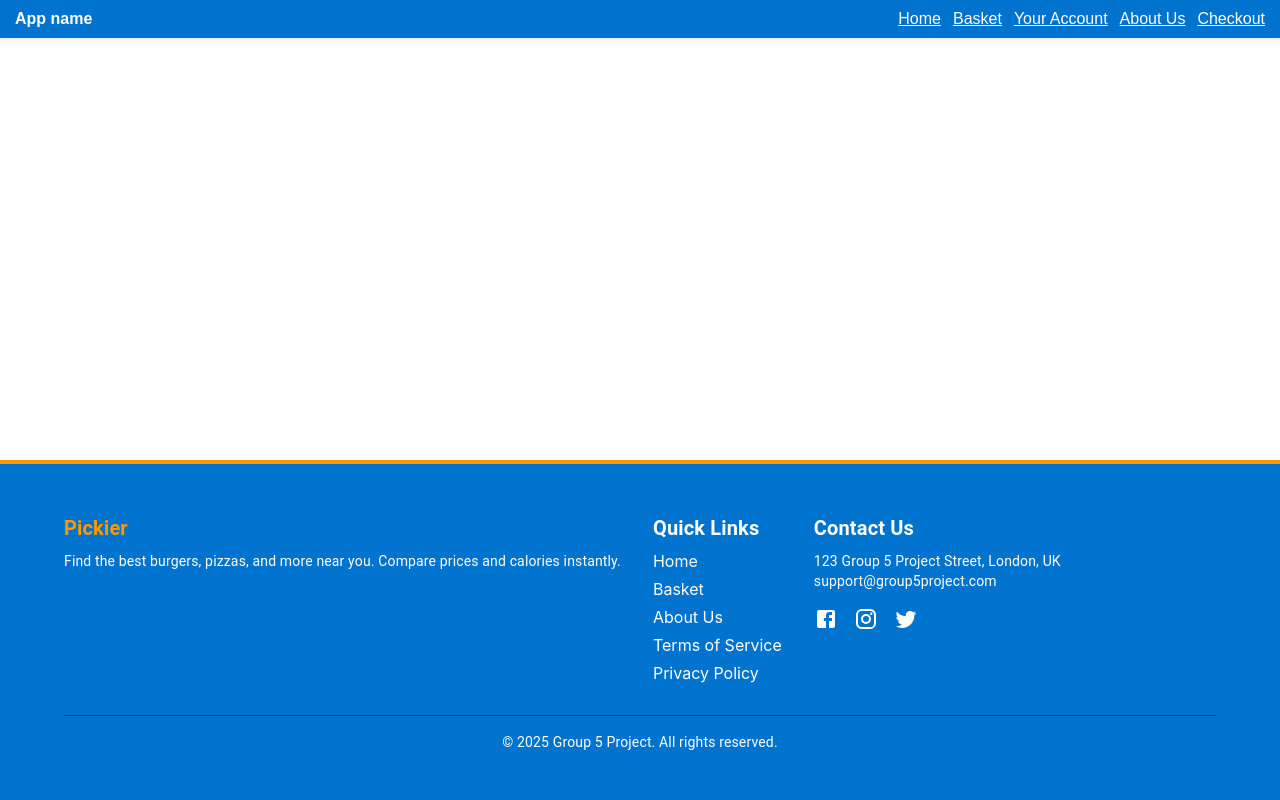
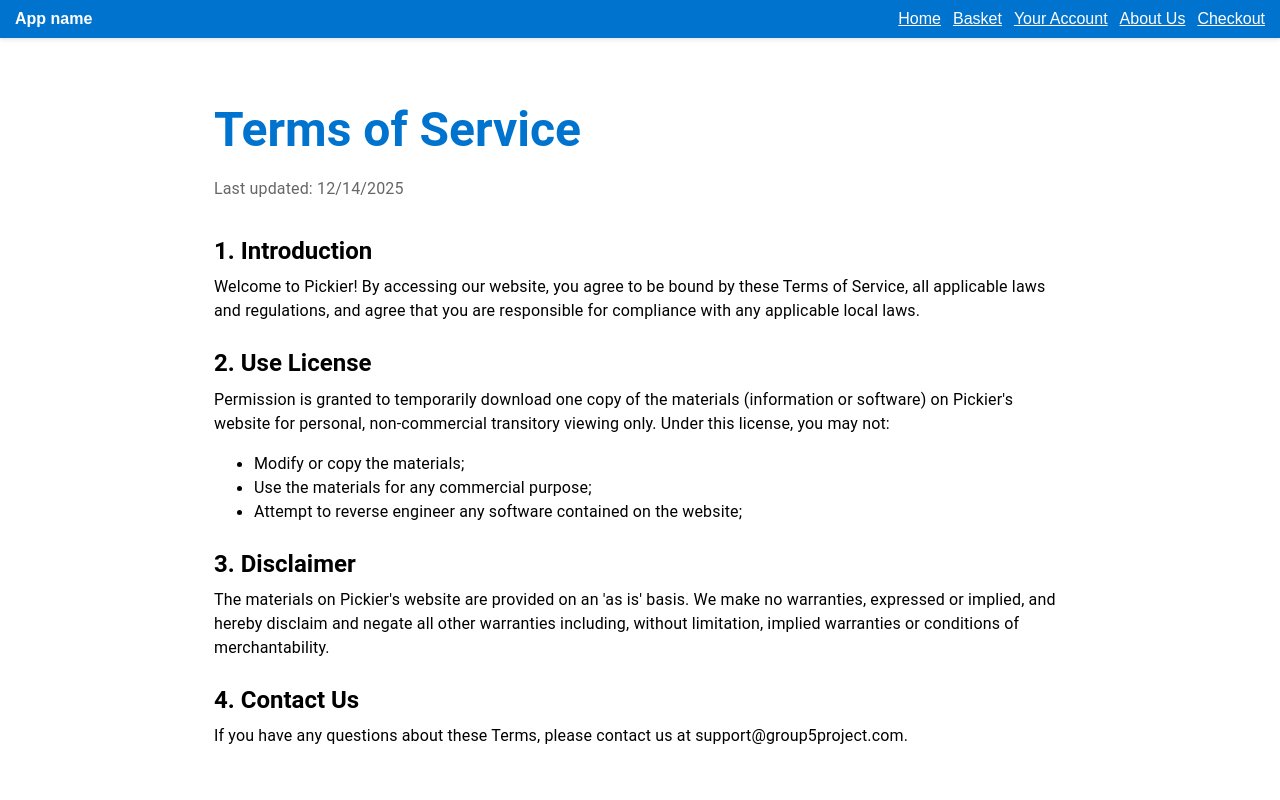
Before and after one commit to mxria-a/CFG-Group5-Project, a React (Create React App) app in the folder frontend/: page /terms in a window 1280 px wide. Shown: the top 800 px of the page. Built offline with nearby package versions, Linux system fonts and the light colour scheme; no server answers.

Commit message:
added privacy policy and terms of conditions page

```diff
--- a/frontend/src/App.jsx
+++ b/frontend/src/App.jsx
@@ -11,6 +11,8 @@ import CustomerProfile from "./Pages/CustomerProfile/customerProfile";
 import Footer from "./Components/Footer";
 import Basket from "./Pages/Basket/basket";
 import CheckoutPage from "./Pages/CheckoutPage";
+import TermsOfService from './Components/TermsOfService';
+import PrivacyPolicy from './Components/PrivacyPolicy';
 
 function App() {
   return (
@@ -50,6 +52,8 @@ function App() {
               <Route path="/about-us" element={<TeamIntro />} />
 
               <Route path="/checkout" element={<CheckoutPage />} />
+              <Route path="/terms" element={<TermsOfService />} />
+               <Route path="/privacy" element={<PrivacyPolicy />} />
             </Routes>
           </Box>
 
--- a/frontend/src/Components/Footer.jsx
+++ b/frontend/src/Components/Footer.jsx
@@ -50,8 +50,13 @@ const Footer = () => {
                 About Us
               </MuiLink>
 
-              <MuiLink href="#" color="inherit" underline="hover">Terms of Service</MuiLink>
-              <MuiLink href="#" color="inherit" underline="hover">Privacy Policy</MuiLink>
+              <MuiLink component={RouterLink} to="/terms" color="inherit" underline="hover">
+                 Terms of Service
+                 </MuiLink>
+
+              <MuiLink component={RouterLink} to="/privacy" color="inherit" underline="hover">
+                Privacy Policy
+                    </MuiLink>
             </Box>
           </Grid>
 
--- /dev/null
+++ b/frontend/src/Components/PrivacyPolicy.js
@@ -0,0 +1,51 @@
+import React from "react";
+import { Container, Typography, Box } from "@mui/material";
+
+const PrivacyPolicy = () => {
+  return (
+    <Container maxWidth="md" sx={{ py: 8 }}>
+      <Typography variant="h3" component="h1" gutterBottom sx={{ color: "#0073ce", fontWeight: "bold" }}>
+        Privacy Policy
+      </Typography>
+      <Typography variant="subtitle1" color="text.secondary" gutterBottom>
+        Last updated: {new Date().toLocaleDateString()}
+      </Typography>
+
+      <Box sx={{ mt: 4 }}>
+        <Typography variant="h5" gutterBottom sx={{ fontWeight: "bold", mt: 3 }}>
+          1. Information We Collect
+        </Typography>
+        <Typography paragraph>
+          At Pickier, one of our main priorities is the privacy of our visitors. We collect several different types of information for various purposes to provide and improve our Service to you:
+        </Typography>
+        <ul>
+            <li><Typography variant="body1"><strong>Personal Data:</strong> Email address, name, phone number (when ordering).</Typography></li>
+            <li><Typography variant="body1"><strong>Usage Data:</strong> IP address, browser type, and pages visited.</Typography></li>
+        </ul>
+
+        <Typography variant="h5" gutterBottom sx={{ fontWeight: "bold", mt: 3 }}>
+          2. How We Use Your Information
+        </Typography>
+        <Typography paragraph>
+          We use the collected data to provide and maintain the Service, notify you about changes, provide customer support, and monitor usage.
+        </Typography>
+
+        <Typography variant="h5" gutterBottom sx={{ fontWeight: "bold", mt: 3 }}>
+          3. Cookies
+        </Typography>
+        <Typography paragraph>
+          We use cookies and similar tracking technologies to track the activity on our Service and hold certain information. You can instruct your browser to refuse all cookies.
+        </Typography>
+
+        <Typography variant="h5" gutterBottom sx={{ fontWeight: "bold", mt: 3 }}>
+          4. Contact Us
+        </Typography>
+        <Typography paragraph>
+          If you have any questions about this Privacy Policy, please contact us at support@group5project.com.
+        </Typography>
+      </Box>
+    </Container>
+  );
+};
+
+export default PrivacyPolicy;
--- /dev/null
+++ b/frontend/src/Components/TermsOfService.js
@@ -0,0 +1,52 @@
+import React from "react";
+import { Container, Typography, Box } from "@mui/material";
+
+const TermsOfService = () => {
+  return (
+    <Container maxWidth="md" sx={{ py: 8 }}>
+      <Typography variant="h3" component="h1" gutterBottom sx={{ color: "#0073ce", fontWeight: "bold" }}>
+        Terms of Service
+      </Typography>
+      <Typography variant="subtitle1" color="text.secondary" gutterBottom>
+        Last updated: {new Date().toLocaleDateString()}
+      </Typography>
+
+      <Box sx={{ mt: 4 }}>
+        <Typography variant="h5" gutterBottom sx={{ fontWeight: "bold", mt: 3 }}>
+          1. Introduction
+        </Typography>
+        <Typography paragraph>
+          Welcome to Pickier! By accessing our website, you agree to be bound by these Terms of Service, all applicable laws and regulations, and agree that you are responsible for compliance with any applicable local laws.
+        </Typography>
+
+        <Typography variant="h5" gutterBottom sx={{ fontWeight: "bold", mt: 3 }}>
+          2. Use License
+        </Typography>
+        <Typography paragraph>
+          Permission is granted to temporarily download one copy of the materials (information or software) on Pickier's website for personal, non-commercial transitory viewing only. Under this license, you may not:
+        </Typography>
+        <ul>
+            <li><Typography variant="body1">Modify or copy the materials;</Typography></li>
+            <li><Typography variant="body1">Use the materials for any commercial purpose;</Typography></li>
+            <li><Typography variant="body1">Attempt to reverse engineer any software contained on the website;</Typography></li>
+        </ul>
+
+        <Typography variant="h5" gutterBottom sx={{ fontWeight: "bold", mt: 3 }}>
+          3. Disclaimer
+        </Typography>
+        <Typography paragraph>
+          The materials on Pickier's website are provided on an 'as is' basis. We make no warranties, expressed or implied, and hereby disclaim and negate all other warranties including, without limitation, implied warranties or conditions of merchantability.
+        </Typography>
+
+        <Typography variant="h5" gutterBottom sx={{ fontWeight: "bold", mt: 3 }}>
+          4. Contact Us
+        </Typography>
+        <Typography paragraph>
+          If you have any questions about these Terms, please contact us at support@group5project.com.
+        </Typography>
+      </Box>
+    </Container>
+  );
+};
+
+export default TermsOfService;
```
